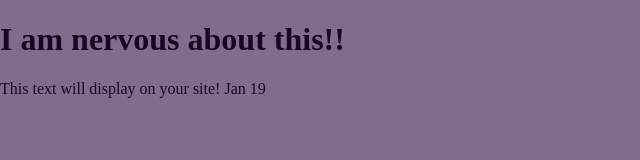
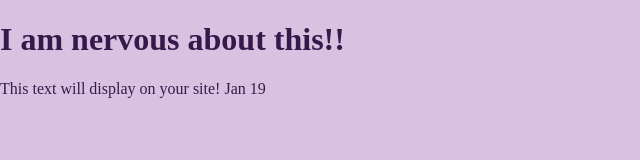
Before and after one commit to AraAllen/TheVeryFirst-Spring2024, a plain HTML site: page index.html in a window 1280 px wide. Shown: the whole page, without its empty margins (0-640 px from the left). Drawn offline with Linux system fonts and the light colour scheme.

Commit message:
Update main.css

```diff
--- a/css/main.css
+++ b/css/main.css
@@ -1,3 +1,3 @@
 /* Place CSS styles here */
-body {background-color: rgb(129, 109, 139);
-color: rgb(24, 7, 35);}
+body {background-color: rgb(215, 195, 225);
+color: rgb(55, 24, 75);}
```
